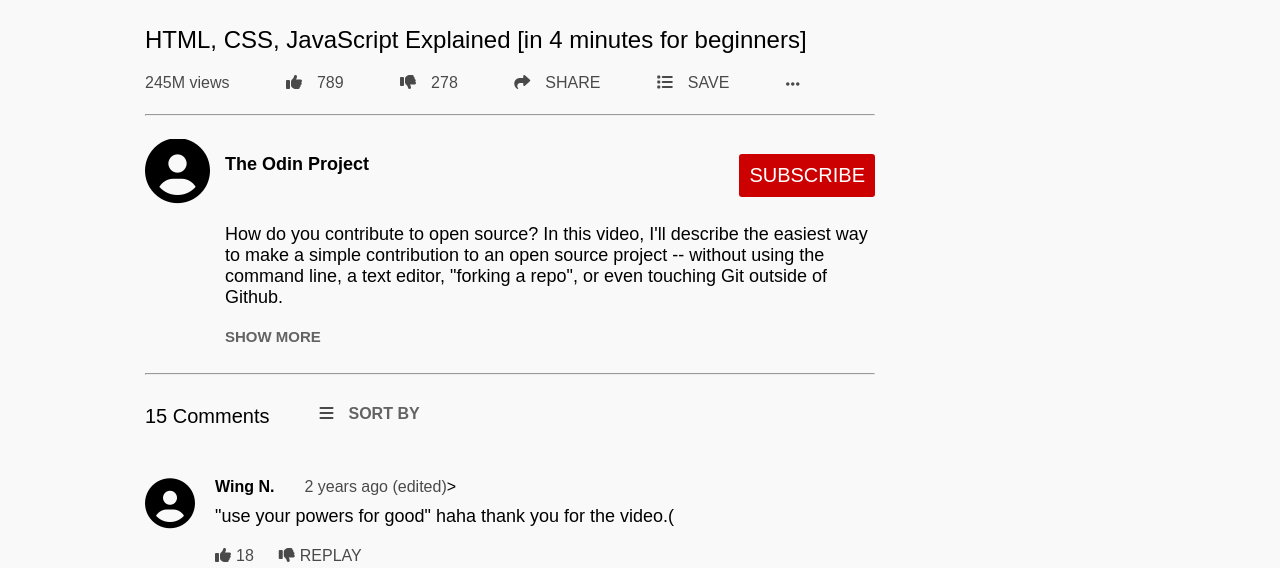
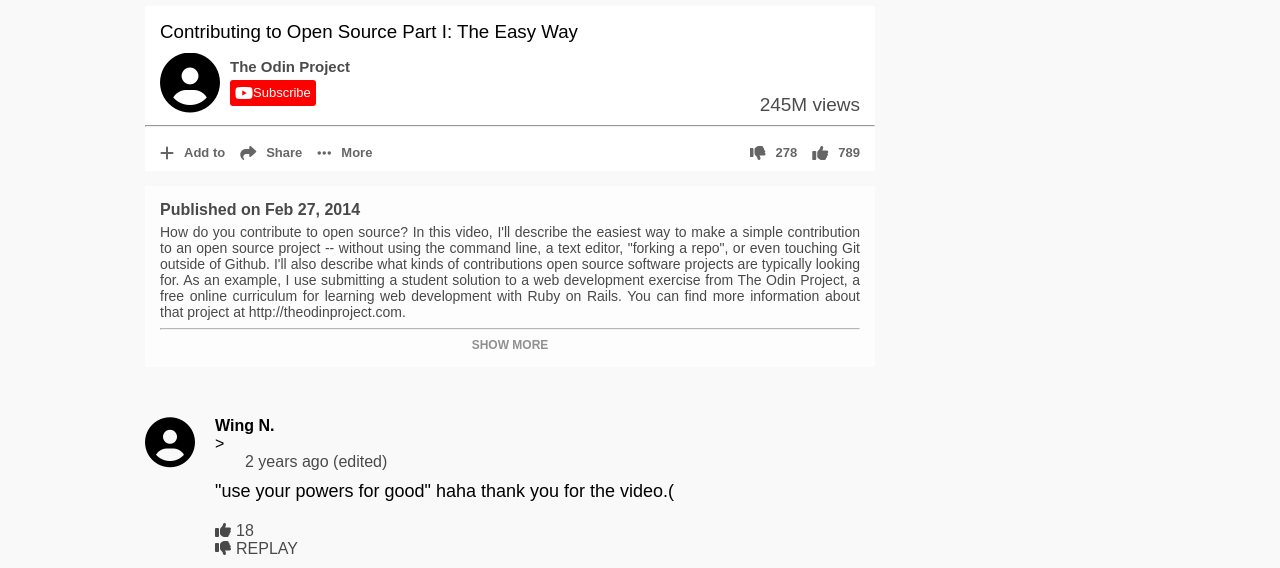
Before and after one commit to deikdesign/home-page, a plain HTML site: page index.html in a window 1280 px wide. Shown: the part 551-1119 px from the top of the page. Drawn offline with Linux system fonts and the light colour scheme.

Commit message:
video description section changed

```diff
--- a/index.html
+++ b/index.html
@@ -33,52 +33,47 @@
         <div id="accountIcon-container">
             <i class="fas fa-user-circle"></i>
         </div>
-
     </nav>
 
     <section>
         <iframe src="https://www.youtube.com/embed/gT0Lh1eYk78"  allow="accelerometer; autoplay; encrypted-media; gyroscope; picture-in-picture" allowfullscreen></iframe>
-        <h2>HTML, CSS, JavaScript Explained [in 4 minutes for beginners]</h2>
-        <div id="videoStatus-container">
-            <div>
-                <p>245M views</p>
-            </div>
-            <div>
-                <i class="fas fa-thumbs-up"></i>
-                <P>789</P>
-            </div>
-            <div>
-                <i class="fas fa-thumbs-down"></i>
-                <p>278</p>
-            </div>
-            <div>
-                <i class="fas fa-share"></i>
-                <p>SHARE</p>
-            </div>
-            <div>
-                <i class="fas fa-list"></i>
-                <p>SAVE</p>
-            </div>
-            <div>
-                <i class="fas fa-ellipsis-h"></i>
+        <div id="videoGeneralInformation-container">
+            <h3>Contributing to Open Source Part I: The Easy Way</h3>
+                <div id="videoSuscribe-container">
+                    <i class="fas fa-user-circle"></i>
+                    <div id="buttonAndUserName-container">
+                        <p id="userName">The Odin Project</p>
+                        <button><i class="fab fa-youtube" ></i>Subscribe</button>
+                    </div>
+                    <p id="views">245M views</p>
+                </div>
+            <hr>
+            <div id="videoStatus-container">
+                <div id="addShareMore-container">
+                    <div> <i class="fas fa-plus" class="iconsInsideStatus"></i> <p class="textInsideStatus">Add to</p> </div>
+                    <div> <i class="fas fa-share" class="iconsInsideStatus"></i> <p class="textInsideStatus">Share</p> </div>
+                    <div> <i class="fas fa-ellipsis-h" class="iconsInsideStatus"></i> <p class="textInsideStatus">More</p> </div>
+                </div>
+                <div id="thumbs-container">
+                    <div> <i class="fas fa-thumbs-up" class="iconsInsideStatus"></i> <p class="textInsideStatus">789</p> </div>
+                    <div> <i class="fas fa-thumbs-down" class="iconsInsideStatus"></i> <p class="textInsideStatus">278</p> </div>
+                </div>
             </div>
         </div>
-        <hr>
+
         <div id="videoDescription-container">
-            <div id="videoSuscribe-container">
-                <i class="fas fa-user-circle"></i>
-                <p>The Odin Project</p>
-                <button>SUBSCRIBE</button>
-            </div>
-            <p id="description-text">How do you contribute to open source?  In this video, I'll describe the easiest way to make a simple contribution to an open source project -- without using the command line, a text editor, "forking a repo", or even touching Git outside of Github. </p>
+            <p id="description-title">Published on Feb 27, 2014</p>
+            <p id="description-text">How do you contribute to open source? In this video, I'll describe the easiest way to make a simple contribution to an open source project -- without using the command line, a text editor, "forking a repo", or even touching Git outside of Github. I'll also describe what kinds of contributions open source software projects are typically looking for. As an example, I use submitting a student solution to a web development exercise from The Odin Project, a free online curriculum for learning web development with Ruby on Rails. You can find more information about that project at http://theodinproject.com.</p>
+            <hr>
             <p id="showMore-text">SHOW MORE</p>
         </div>
-        <hr>
-        <div id="commentsAmount-container">
-            <P id="comments-text">15 Comments</P>
-            <i class="fas fa-bars"></i>
-            <p id="sort-text">SORT BY</p>
-        </div>
+
+
+
+
+
+
+
 
         <div class="comments-container">
             <i class="fas fa-user-circle"></i>
@@ -125,6 +120,13 @@
             </div>
         </div>
     </section>
+
+
+
+
+
+
+
 
     <aside class="aside">
         <div class="right-sidebar-buttons">
--- a/style.css
+++ b/style.css
@@ -124,80 +124,134 @@ section iframe {
     height: 28em;
 }
 
-section h2 {
-    margin-top: 15px;
-    padding: 10px 0;
-    font-weight: lighter;
+
+
+
+
+
+
+
+/**************************************/
+#videoGeneralInformation-container {
+    overflow: auto;
+    margin-top: 5px;
+    background: white;
 }
 
+section h3 {
+    margin-top: 15px;
+    font-weight: lighter;
+    margin-left: 15px;
+}
 /**************************************/
+#videoSuscribe-container {
+    overflow: auto;
+    margin-top: 10px;
+}
 
+#videoSuscribe-container i {
+    font-size: 60px;
+    margin-right: 10px;
+    margin-left: 15px;
+}
+
+#videoSuscribe-container #buttonAndUserName-container, i {
+    float: left;
+}
+
+#buttonAndUserName-container {
+    overflow: auto;
+    width: 150px;
+}
+
+#videoSuscribe-container #userName {
+    font-size: 15px;
+    font-weight: bold;
+    opacity: .7;
+    margin-top: 5px;
+}
+
+#videoSuscribe-container button {
+    color: white;
+    font-size: 13px;
+    padding: 5px;
+    background:red;
+    border-radius: 3px;
+    margin-top: 5px;
+}
+
+#videoSuscribe-container button .fa-youtube{
+    font-size: 16px;
+    padding: 0;
+    margin: 0;
+}
+
+#views {
+    float: right;
+    font-size: 19px;
+    margin-top: 40px;
+    margin-right: 15px;
+    opacity: .7;
+    line-height: 24px;
+}
+/**************************************/
 #videoStatus-container{
     padding: 10px 0;
-    opacity: .7;
+    opacity: .6;
     overflow: auto;
 }
 
-#videoStatus-container i, p {
+#addShareMore-container div{
+    overflow: auto;
+    float:left;
+    margin-left: 15px;
+}
+
+.textInsideStatus, .iconsInsideStatus {
     float: left;
 }
 
-#videoStatus-container div {
-    display: inline-block;
-    margin-right: 52px;
+.textInsideStatus{
+    padding-left: 10px;
+    font-size: 13px;
+    font-weight: bold;
 }
 
-#videoStatus-container i{
+.iconsInsideStatus{
+    font-size: 60px;
+}
+
+#thumbs-container{
     margin-right: 15px;
 }
 
+#thumbs-container div {
+    float: right;
+    overflow: auto;
+    margin-left: 15px;
+}
 /**************************************/
-
 #videoDescription-container {
     overflow: auto;
+    margin-top: 15px;
+    padding:15px;
+    opacity: .7;
+    background: white;
 }
 
-#videoSuscribe-container {
-    overflow: auto;
-    margin-top: 15px;
-}
-
-#videoSuscribe-container i, p{
-    float: left;
-}
-
-#videoSuscribe-container i {
-    font-size: 65px;
-    margin-right: 15px;
-}
-
-#videoSuscribe-container p {
-    font-size: 18px;
+#videoDescription-container #description-title{
     font-weight: bold;
-    margin-top: 15px;
-}
-
-#videoSuscribe-container button {
-    float: right;
-    color: white;
-    padding: 10px;
-    font-size: 20px;
-    background: #c00;
-    border-radius: 3px;
-    margin-top: 15px;
 }
 
 #videoDescription-container #description-text {
-    font-size: 18px;
-    margin-left: 80px;
-    margin-top: 20px;
+    font-size: 14px;
+    margin: 5px 0;
+    text-align: justify;
 }
 
 #videoDescription-container #showMore-text {
-    font-size: 15px;
-    margin-left: 80px;
-    margin-top: 20px;
-    margin-bottom: 20px;
+    font-size: 12px;
+    text-align: center;
     font-weight: bold;
     opacity: .6;
 }
@@ -205,25 +259,12 @@ section h2 {
 /**************************************/
 
 
-#commentsAmount-container {
-    overflow: auto;
-    margin-top: 30px;
-}
 
-#commentsAmount-container #comments-text {
-    font-size: 20px;
-}
 
-#commentsAmount-container i {
-    margin-left: 50px;
-    opacity: .7;
-}
 
-#commentsAmount-container #sort-text {
-    margin-left: 15px;
-    font-weight: bold;
-    opacity: .6;
-}
+
+
+
 
 .comments-container {
     margin-top: 50px;
```
Also changed, not shown: youtube-screenshot.PNG (added).
